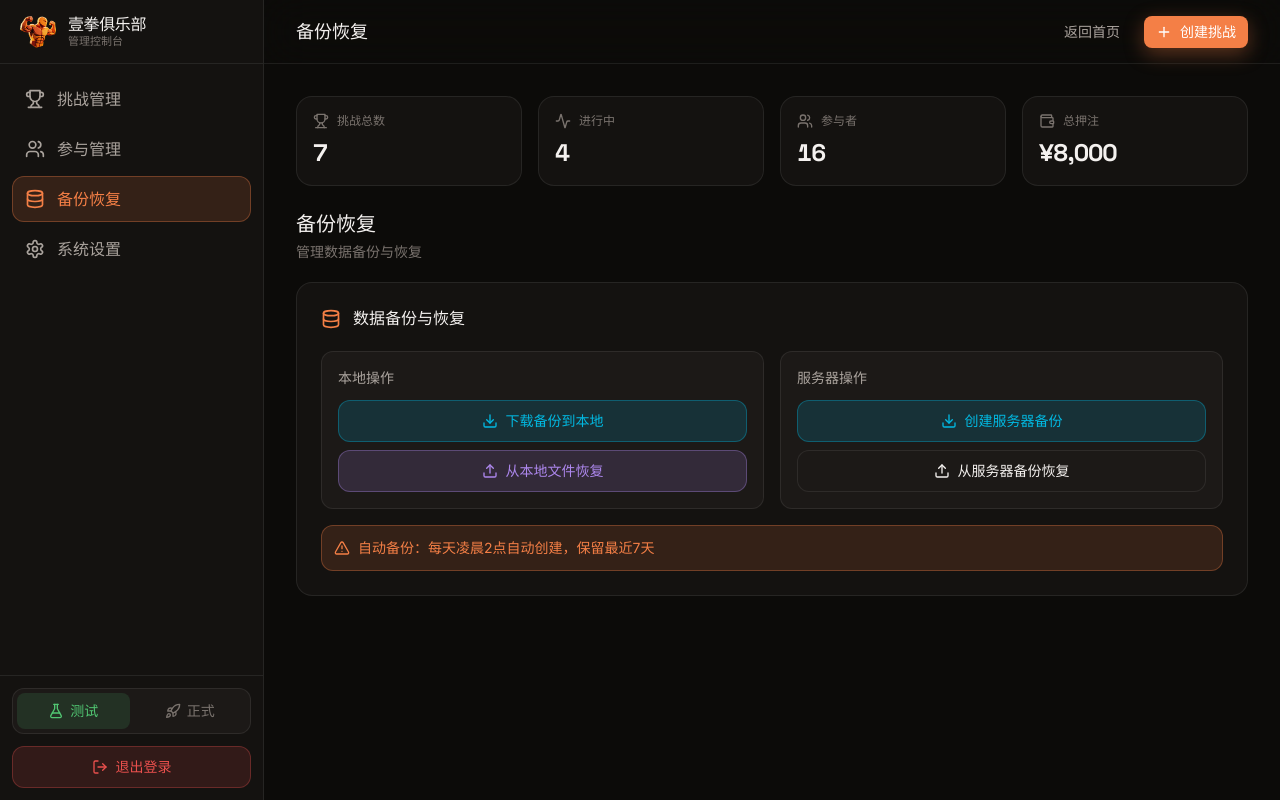
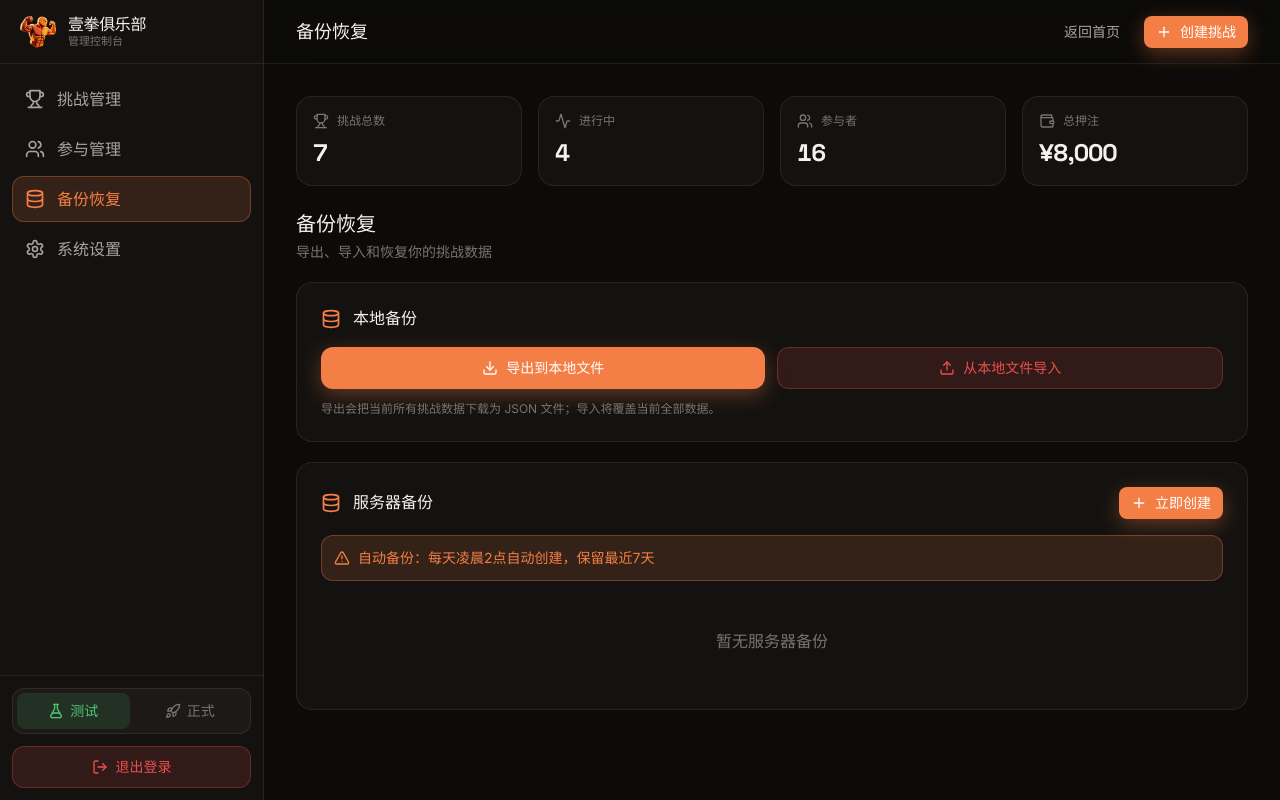
Before and after one commit to x1ngodlike/fitness-website, a React (Vite) app: page /admin in a window 1280 px wide. Both pictures are taken after a click on the button "备份恢复". Built offline with nearby package versions, Linux system fonts and the light colour scheme.

Commit message:
备份恢复页信息架构重做

```diff
--- a/src/pages/AdminPanelPage.tsx
+++ b/src/pages/AdminPanelPage.tsx
@@ -3,7 +3,7 @@ import { useNavigate } from 'react-router-dom';
 import { Edit2, CheckCircle, X, Lock, Unlock, Users, Save, Trash2, UserX, Download, Upload, AlertTriangle, ChevronDown, ChevronRight, Settings, Trophy, Globe, MoreVertical, Plus, LogOut, FlaskConical, Rocket, Activity, Wallet, Database } from 'lucide-react';
 import { useChallengeStore, loadToken } from '../store/challengeStore';
 import { Challenge, Participant, ParticipantItem } from '../types';
-import { Button, IconButton, Input, Textarea, Select, Tabs, Card, Modal, Badge, buttonClassName, Checkbox } from '../components/ui';
+import { Button, IconButton, Input, Textarea, Select, Tabs, Card, Badge, buttonClassName, Checkbox } from '../components/ui';
 import ParticipantManagementPage from './ParticipantManagementPage';
 
 type EffectiveStatus = 'active' | 'pending' | 'completed';
@@ -59,7 +59,6 @@ export function AdminPanelPage() {
 
   const [backupMessage, setBackupMessage] = useState<{ type: 'success' | 'error'; text: string } | null>(null);
   const [isRestoring, setIsRestoring] = useState(false);
-  const [showServerBackups, setShowServerBackups] = useState(false);
   const [serverBackups, setServerBackups] = useState<Array<{ filename: string; size: number; createdAt: string }>>([]);
   const [isLoadingBackups, setIsLoadingBackups] = useState(false);
   const init = useChallengeStore((state) => state.init);
@@ -118,6 +117,12 @@ export function AdminPanelPage() {
     }
     setIsLoadingBackups(false);
   };
+
+  useEffect(() => {
+    if (activeTab === 'backup' && isAdminAuthenticated) {
+      loadServerBackups();
+    }
+  }, [activeTab, isAdminAuthenticated]);
 
   const createServerBackup = async () => {
     const token = localStorage.getItem('challenge-api-token');
@@ -935,7 +940,7 @@ export function AdminPanelPage() {
               <div className="space-y-5">
                 <div>
                   <h2 className="font-display text-xl font-bold">备份恢复</h2>
-                  <p className="text-[var(--faint)] text-sm mt-1">管理数据备份与恢复</p>
+                  <p className="text-[var(--faint)] text-sm mt-1">导出、导入和恢复你的挑战数据</p>
                 </div>
 
                 {backupMessage && (
@@ -948,24 +953,20 @@ export function AdminPanelPage() {
                   </div>
                 )}
 
-                {/* 数据备份与恢复 */}
+                {/* 本地备份 */}
                 <Card padding="md">
-                  <div className="flex items-center gap-3 mb-5">
+                  <div className="flex items-center gap-3 mb-4">
                     <Database className="w-5 h-5 text-[var(--accent)]" />
-                    <h3 className="font-bold">数据备份与恢复</h3>
+                    <h3 className="font-bold">本地备份</h3>
                   </div>
-
-                  <div className="grid grid-cols-1 md:grid-cols-2 gap-4">
-                    <div className="p-4 bg-[var(--surface-2)] border border-[var(--line)] rounded-xl">
-                      <h4 className="text-sm font-medium text-[var(--muted)] mb-3">本地操作</h4>
-                      <div className="flex flex-col gap-2">
-                        <Button variant="info" size="md" fullWidth onClick={handleBackup}>
+                  <div className="flex flex-col sm:flex-row gap-3">
+                    <Button variant="primary" size="md" fullWidth onClick={handleBackup}>
                       <Download className="w-4 h-4" />
-                          下载备份到本地
+                      导出到本地文件
                     </Button>
-                        <label className={`${buttonClassName({ variant: 'purple', size: 'md' })} cursor-pointer`}>
+                    <label className={`${buttonClassName({ variant: 'danger', size: 'md', fullWidth: true })} cursor-pointer`}>
                       <Upload className="w-4 h-4" />
-                          从本地文件恢复
+                      从本地文件导入
                       <input
                         type="file"
                         accept=".json"
@@ -975,34 +976,79 @@ export function AdminPanelPage() {
                       />
                     </label>
                   </div>
+                  <p className="text-[var(--faint)] text-xs mt-3">
+                    导出会把当前所有挑战数据下载为 JSON 文件；导入将覆盖当前全部数据。
+                  </p>
+                </Card>
+
+                {/* 服务器备份 */}
+                <Card padding="md">
+                  <div className="flex items-center justify-between gap-3 mb-4">
+                    <div className="flex items-center gap-3">
+                      <Database className="w-5 h-5 text-[var(--accent)]" />
+                      <h3 className="font-bold">服务器备份</h3>
+                    </div>
+                    <Button variant="primary" size="sm" onClick={createServerBackup}>
+                      <Plus className="w-4 h-4" />
+                      立即创建
+                    </Button>
                   </div>
 
-                    <div className="p-4 bg-[var(--surface-2)] border border-[var(--line)] rounded-xl">
-                      <h4 className="text-sm font-medium text-[var(--muted)] mb-3">服务器操作</h4>
-                      <div className="flex flex-col gap-2">
-                        <Button variant="info" size="md" fullWidth onClick={createServerBackup}>
-                          <Download className="w-4 h-4" />
-                          创建服务器备份
-                        </Button>
-                        <Button
-                          variant="secondary"
-                          size="md"
-                          fullWidth
-                          onClick={() => { setShowServerBackups(true); loadServerBackups(); }}
-                        >
-                          <Upload className="w-4 h-4" />
-                          从服务器备份恢复
-                        </Button>
-                      </div>
-                    </div>
-                  </div>
-
-                  <div className="mt-4 p-3 bg-[var(--accent-soft)] border border-[var(--accent-line)] rounded-xl">
+                  <div className="mb-4 p-3 bg-[var(--accent-soft)] border border-[var(--accent-line)] rounded-xl">
                     <p className="text-[var(--accent)] text-sm flex items-center gap-2">
                       <AlertTriangle className="w-4 h-4" />
                       <span>自动备份：每天凌晨2点自动创建，保留最近7天</span>
                     </p>
                   </div>
+
+                  {isLoadingBackups ? (
+                    <div className="flex justify-center py-8">
+                      <div className="w-6 h-6 border-4 border-[var(--accent)] border-t-transparent rounded-full animate-spin"></div>
+                    </div>
+                  ) : serverBackups.length === 0 ? (
+                    <div className="text-center py-8">
+                      <p className="text-[var(--faint)]">暂无服务器备份</p>
+                    </div>
+                  ) : (
+                    <div className="space-y-2">
+                      {serverBackups.map((backup) => {
+                        const date = new Date(backup.createdAt);
+                        const dateStr = date.toLocaleString('zh-CN');
+                        const sizeStr = backup.size < 1024
+                          ? `${backup.size} B`
+                          : `${(backup.size / 1024).toFixed(1)} KB`;
+                        const isAuto = backup.filename.startsWith('backup-auto-');
+                        return (
+                          <div key={backup.filename} className="flex items-center justify-between p-3 bg-[var(--surface-2)] border border-[var(--line)] rounded-xl">
+                            <div className="min-w-0">
+                              <div className="flex items-center gap-2">
+                                <span className="text-white text-sm font-medium truncate">{backup.filename}</span>
+                                <span className={`px-2 py-0.5 text-xs font-medium rounded-full border ${
+                                  isAuto
+                                    ? 'bg-[var(--side-support)] text-[var(--side-support-text)] border-[var(--side-support-line)]'
+                                    : 'bg-[var(--side-oppose)] text-[var(--side-oppose-text)] border-[var(--side-oppose-line)]'
+                                }`}>
+                                  {isAuto ? '自动' : '手动'}
+                                </span>
+                              </div>
+                              <p className="text-[var(--faint)] text-xs mt-1">{dateStr} | {sizeStr}</p>
+                            </div>
+                            <div className="flex items-center gap-1.5 flex-shrink-0">
+                              <IconButton label="下载" variant="ghost" size="sm" onClick={() => downloadServerBackup(backup.filename)}>
+                                <Download className="w-4 h-4" />
+                              </IconButton>
+                              <IconButton label="恢复" variant="danger" size="sm" onClick={() => restoreFromServerBackup(backup.filename)}>
+                                <CheckCircle className="w-4 h-4" />
+                              </IconButton>
+                              <IconButton label="删除" variant="danger" size="sm" onClick={() => deleteServerBackup(backup.filename)}>
+                                <Trash2 className="w-4 h-4" />
+                              </IconButton>
+                            </div>
+                          </div>
+                        );
+                      })}
+                    </div>
+                  )}
                 </Card>
               </div>
             )}
@@ -1041,75 +1087,7 @@ export function AdminPanelPage() {
         </button>
       </nav>
 
-      {/* 服务器备份列表弹窗 */}
-      <Modal
-        open={showServerBackups}
-        onClose={() => setShowServerBackups(false)}
-        size="lg"
-        title="服务器备份管理"
-      >
-        <div className="mb-4 p-3 bg-[var(--accent-soft)] border border-[var(--accent-line)] rounded-xl">
-          <p className="text-[var(--accent)] text-sm flex items-center gap-2">
-            <AlertTriangle className="w-4 h-4" />
-            <span>自动备份：每天凌晨2点创建，保留最近7天</span>
-          </p>
-          <p className="text-[var(--accent)] text-sm mt-1">手动备份：需手动创建，不会被自动清理</p>
-        </div>
-
-        {isLoadingBackups ? (
-          <div className="flex justify-center py-8">
-            <div className="w-6 h-6 border-4 border-[var(--accent)] border-t-transparent rounded-full animate-spin"></div>
-          </div>
-        ) : serverBackups.length === 0 ? (
-          <div className="text-center py-8">
-            <p className="text-[var(--faint)]">暂无服务器备份</p>
-            <Button variant="info" size="sm" className="mt-4" onClick={createServerBackup}>
-              创建第一个备份
-            </Button>
-          </div>
-        ) : (
-          <div className="space-y-2 overflow-y-auto flex-1 scroll-slim">
-            {serverBackups.map((backup) => {
-              const date = new Date(backup.createdAt);
-              const dateStr = date.toLocaleString('zh-CN');
-              const sizeStr = backup.size < 1024
-                ? `${backup.size} B`
-                : `${(backup.size / 1024).toFixed(1)} KB`;
-
-              const isAuto = backup.filename.startsWith('backup-auto-');
-
-              return (
-                <div key={backup.filename} className="flex items-center justify-between p-3 bg-[var(--surface-2)] border border-[var(--line)] rounded-xl">
-                  <div className="min-w-0">
-                    <div className="flex items-center gap-2">
-                      <span className="text-white text-sm font-medium truncate">{backup.filename}</span>
-                      <span className={`px-2 py-0.5 text-xs font-medium rounded-full border ${
-                        isAuto
-                          ? 'bg-[var(--side-support)] text-[var(--side-support-text)] border-[var(--side-support-line)]'
-                          : 'bg-[var(--side-oppose)] text-[var(--side-oppose-text)] border-[var(--side-oppose-line)]'
-                      }`}>
-                        {isAuto ? '自动' : '手动'}
-                      </span>
-                    </div>
-                    <p className="text-[var(--faint)] text-xs mt-1">{dateStr} | {sizeStr}</p>
-                  </div>
-                  <div className="flex items-center gap-1.5 flex-shrink-0">
-                    <IconButton label="下载" variant="ghost" size="sm" onClick={() => downloadServerBackup(backup.filename)}>
-                      <Download className="w-4 h-4" />
-                    </IconButton>
-                    <IconButton label="恢复" variant="success" size="sm" onClick={() => restoreFromServerBackup(backup.filename)}>
-                      <CheckCircle className="w-4 h-4" />
-                    </IconButton>
-                    <IconButton label="删除" variant="danger" size="sm" onClick={() => deleteServerBackup(backup.filename)}>
-                      <Trash2 className="w-4 h-4" />
-                    </IconButton>
-                  </div>
-                </div>
-              );
-            })}
-          </div>
-        )}
-      </Modal>
+      {/* 服务器备份列表已内联到备份恢复页面，不再使用弹窗 */}
     </div>
   );
 }
```
Also changed, not shown: .workbuddy/memory/2026-07-09.md. Lines whose indentation alone changed are shown as unchanged.
